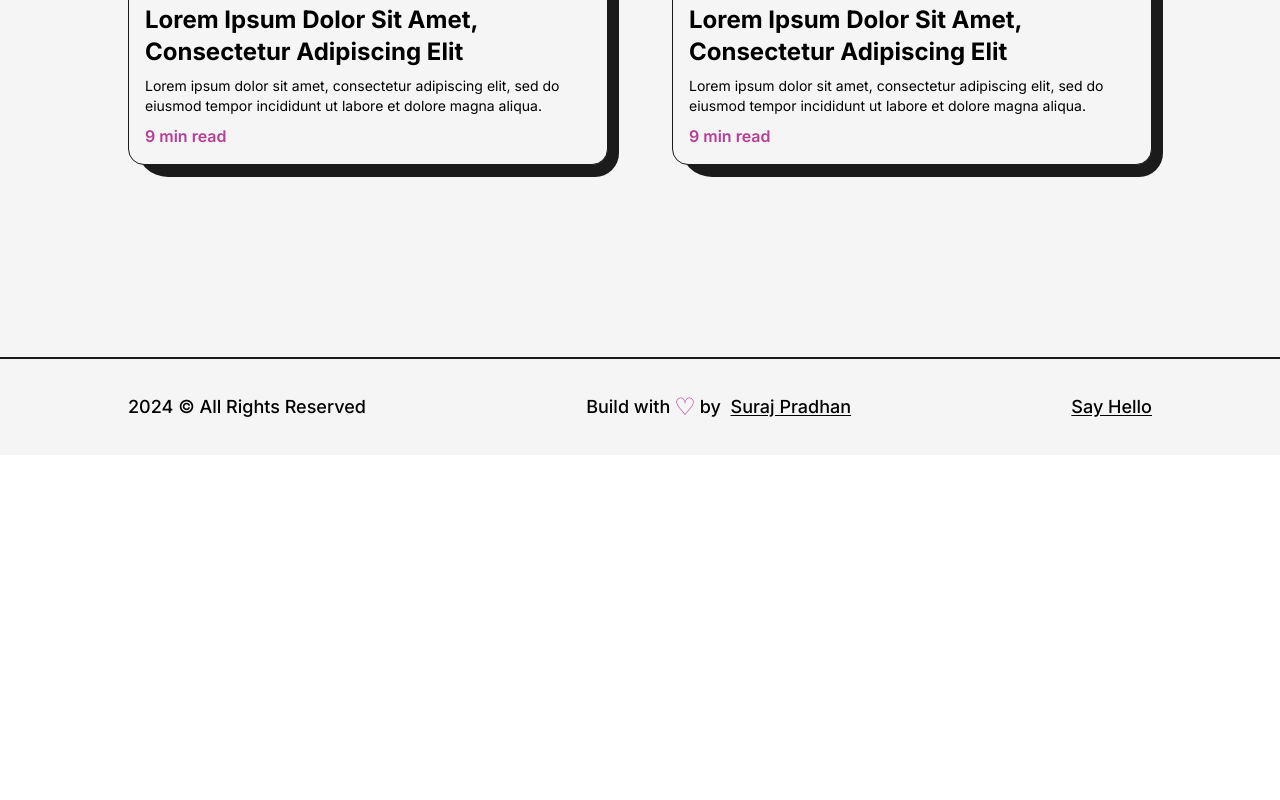
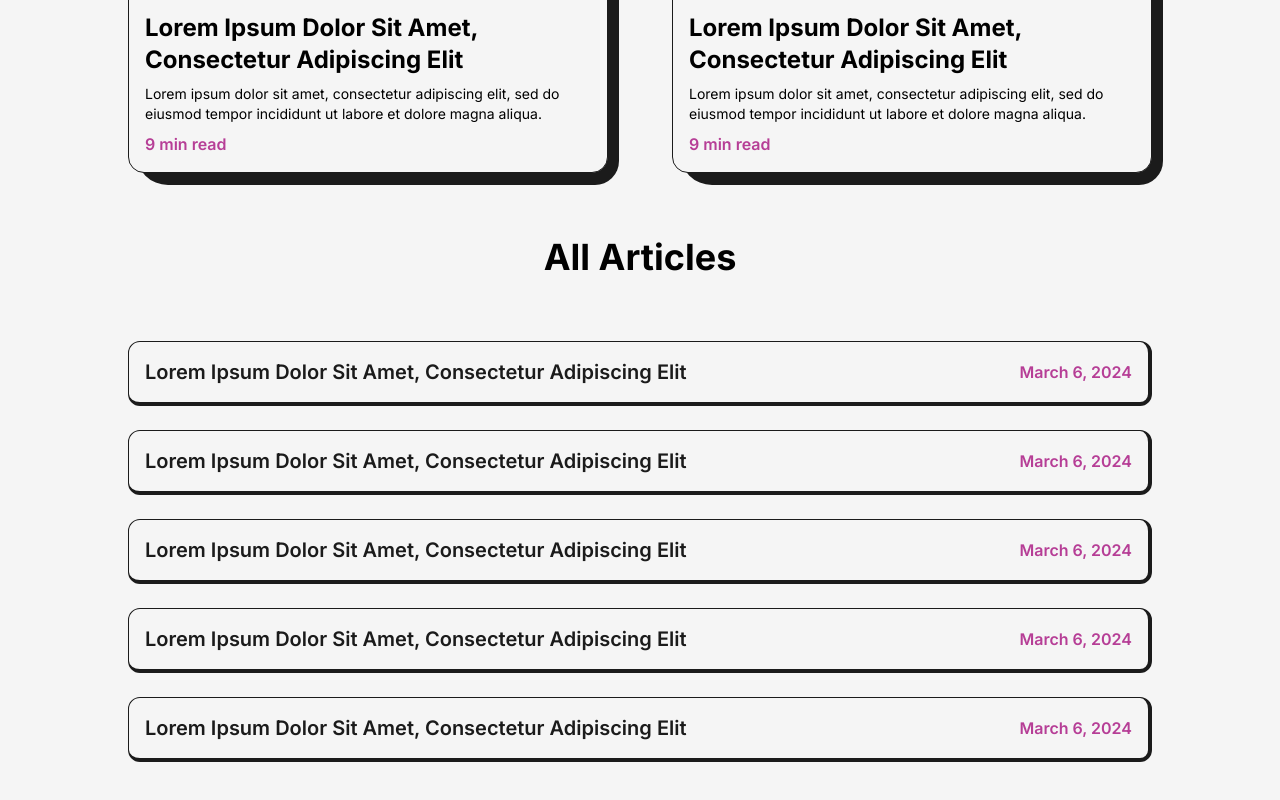
Before and after one commit to newbazz/krutam-portfolio, a Next.js app: page /articles in a window 1280 px wide. Shown: the part 702-1502 px from the top of the page. Before the commit the page ends 1157 px from the top, so only its background shows below. Built offline with nearby package versions, Linux system fonts and the light colour scheme.

Commit message:
add article section

```diff
--- a/src/pages/articles.js
+++ b/src/pages/articles.js
@@ -1,14 +1,67 @@
 import AnimatedText from '@/components/AnimatedText'
 import Layout from '@/components/Layout'
 import Head from 'next/head'
-import React from 'react'
+import React, { useRef } from 'react'
 import Link from 'next/link'
 import Image from 'next/image'
 import article1 from "../../public/images/articles/pagination component in reactjs.jpg"
 import article2 from "../../public/images/articles/create loading screen in react js.jpg"
-import {motion} from "framer-motion"
+import {motion, useMotionValue } from "framer-motion"
+import article3 from  "../../public/images/articles/create modal component in react using react portals.png"
+import article4 from  "../../public/images/articles/form validation in reactjs using custom react hook.png"
+import article5 from  "../../public/images/articles/smooth scrolling in reactjs.png"
 
 const FramerImage = motion(Image);
+
+const MovingImg = ({title, img, link}) => {
+
+      const x = useMotionValue(0);
+      const y = useMotionValue(0);
+      const imgRef = useRef(null)
+
+      function handleMouse(event){
+        imgRef.current.style.display ="inline-block";
+        x.set(event.pageX);
+        y.set(-10);
+      }
+      function handleMouseLeave(event){
+        imgRef.current.style.display ="none";
+        x.set(0);
+        y.set(0);
+      }
+
+      return(
+        <Link href={link} target="_blank"
+                  onMouseMove={handleMouse}
+                  onMouseLeave={handleMouseLeave}
+                  >
+                    <h2 className="capitalize text-xl font-semibold hover:underline">{title}</h2>
+                    <FramerImage
+                    style={{x:x, y:y }}
+                    initial={{opacity:0}}
+                    whileInView={{opacity:1, transition:{duration:0.2}}}
+
+                    ref = {imgRef} src={img} alt={title} className='z-10 w-96 h-auto hidden absolute rounded-lg' />
+                  </Link>
+      )
+}
+
+const Article = ({img, title, date, link}) => {
+        return(
+              <motion.li
+              initial={{y:200}}
+              whileInView={{y:0, transition:{duration:0.5, ease:"easeInOut"}}}
+              viewport={{once:true}}
+              className='relative w-full p-4 my-6 rounded-xl flex items-center
+              justify-between bg-light text-dark first:mt-0 border border-solid border-dark
+              border-r-4 border-b-4
+
+              '>
+                  <MovingImg title={title} img={img} link={link} />
+                  <span className="text-primary font-semibold pl-4">{date}</span>
+              </motion.li>
+        )
+}
 
 const FeaturedArticle = ({img, title, time, summary, link}) => {
   return(
@@ -27,7 +80,7 @@
                     />
                 </Link>
                 <Link href={link} target="_blank">
-                      <h2 className='capitalize text-2xl font-bold my-2 hover:underline'>{title}</h2>
+                      <h2 className='capitalize text-2xl font-bold my-2 mt-4 hover:underline'>{title}</h2>
                 </Link>
                 <p className='text-sm mb-2'>{summary}</p>
                 <span className='text-primary font-semibold'>{time}</span>
@@ -44,7 +97,9 @@
     </Head>
     <main className='w-full mb-16 flex flex-col items-center justify-center overflow-hidden'>
       <Layout className='pt-16' >
+
           <AnimatedText text="You Only Regret Things You Don't Do." className='mb-16' />
+
           <ul className='grid grid-cols-2 gap-16'>
               <FeaturedArticle
               title="Lorem ipsum dolor sit amet, consectetur adipiscing elit"
@@ -61,6 +116,43 @@
               img={article2}
               />
           </ul>
+          <h2 className='font-bold text-4xl w-full text-center my-16'>All Articles</h2>
+          <ul>
+              <Article
+                  title="Lorem ipsum dolor sit amet, consectetur adipiscing elit"
+                  date="March 6, 2024 "
+                  link="/"
+                  img={article3}
+              />
+              <Article
+                  title="Lorem ipsum dolor sit amet, consectetur adipiscing elit"
+                  date="March 6, 2024 "
+                  link="/"
+                  img={article4}
+              />
+
+              <Article
+                  title="Lorem ipsum dolor sit amet, consectetur adipiscing elit"
+                  date="March 6, 2024 "
+                  link="/"
+                  img={article5}
+              />
+
+              <Article
+                  title="Lorem ipsum dolor sit amet, consectetur adipiscing elit"
+                  date="March 6, 2024 "
+                  link="/"
+                  img={article3}
+              />
+
+              <Article
+                  title="Lorem ipsum dolor sit amet, consectetur adipiscing elit"
+                  date="March 6, 2024 "
+                  link="/"
+                  img={article3}
+              />
+
+          </ul>
       </Layout>
     </main>
     </>
```
